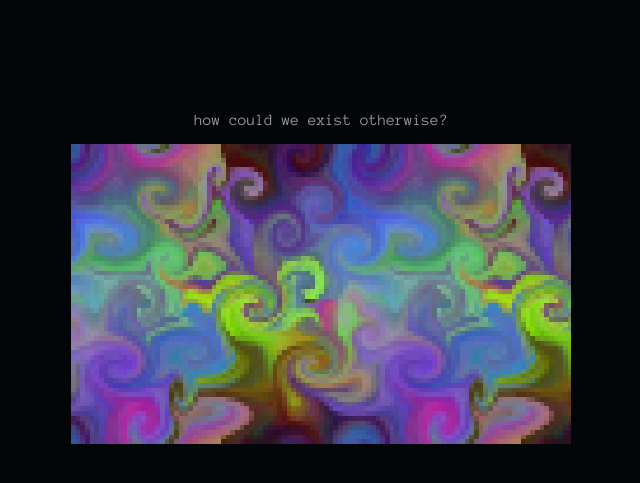
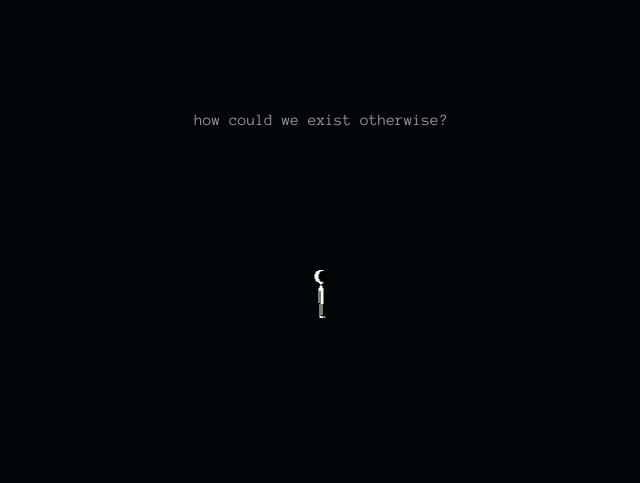
Before and after one commit to DiskoTecha/webgameengine, a website: page index.html in a window 1280 px wide. Shown: the part 131-614 px from the top of the page, without its empty margins (319-959 px from the left). Drawn offline with nearby package versions, Linux system fonts and the light colour scheme.

Commit message:
add camera methods for following, and updating to viewport

```diff
--- a/index.html
+++ b/index.html
@@ -8,6 +8,7 @@
 
     <script src="https://ajax.googleapis.com/ajax/libs/jquery/3.4.1/jquery.min.js"></script>
 
+    <script type="text/javascript" src="scripts/globalConstants.js" defer></script>
 
     <script type="text/javascript" src="scripts/orderedDictionary.js" defer></script>
     <script type="text/javascript" src="scripts/entity.js" defer></script>
--- a/public/scripts/camera.js
+++ b/public/scripts/camera.js
@@ -1,9 +1,27 @@
 class camera {
-  constructor() {
+	constructor(followTarget, orthographicSize, dynamic) {
 		this.pos = {
 			x : 0,
 			y : 0
+		};
+
+    // Half the height of the screen in pixels
+		this.orthographicSize = orthographicSize;
+
+    // Change this when implementing zoom to be the width/height in zoomed view
+    this.viewWidth = SCREEN_WIDTH;
+    this.viewHeight = SCREEN_HEIGHT;
+
+		this.followTarget = followTarget;
+
+    this.dynamic = dynamic;
+
+    // Initialize updateCallback function member
+    this.updateCallback = null;
 	}
+
+	getPosition() {
+		return this.pos;
 	}
 
   setPosition(x, y) {
@@ -11,13 +29,65 @@ class camera {
     this.pos.y = y;
   }
 
-  getPosition() {
+  setFollowTarget(entity) {
+    this.followTarget = entity;
+  }
+
+  checkIfFollowing() {
+    if (this.followTarget === null || this.followTarget === undefined) {
+      return false;
+    }
+    // Else
+    return true;
+  }
+
+  getFollowPosition() {
+    if (!this.checkIfFollowing()) {
+      console.log("Camera trying to find target position while followTarget is null/undefined");
       return this.pos;
     }
+    return this.followTarget.getPosition();
+  }
 
-  followEntity(entity, xFollow) {
+  centerOnFollow() {
+    if (!this.checkIfFollowing()) {
+      console.log("Camera trying to center on target while followTarget is null/undefined");
+      return;
+    }
 
+    this.pos.x = this.followTarget.getPosition().x - this.viewWidth / 2 + this.followTarget.getWidth() / 2;
+    this.pos.y = this.followTarget.getPosition().y - this.viewHeight / 2 + this.followTarget.getHeight() / 2;
+  }
+
+  // dynamicUpdate() function & callback
+  setUpdateCallback(callback) {
+    this.updateCallback = callback;
+  }
+
+  dynamicUpdate(timePerFrame, timeAtFrame) {
+    if (this.updateCallback) {
+      this.updateCallback(timePerFrame, timeAtFrame);
+    }
+    else if (dynamic) {
+      console.log("dynamic set true on camera constructor for " + this.name + ", however updateCallback function has not been set");
+      console.log("use setUpdateCallback() member function on " + this.name + " to activate updating");
+    }
   }
 }
 
-var mainCamera = new camera();
+
+var activeCamera = new camera(null, SCREEN_HEIGHT / 2, true);
+activeCamera.setUpdateCallback(function (timePerFrame, timeAtFrame) {
+  var speed = 0.1 // pixels/sec
+  var sPerFrame = timePerFrame / 1000; // sec/frame
+  var moveDist = speed * sPerFrame; // pixels/frame
+
+  activeCamera.setPosition(activeCamera.getPosition().x + moveDist, activeCamera.getPosition().y);
+});
+
+var newCamera = new camera(null, SCREEN_HEIGHT / 2, true);
+newCamera.setUpdateCallback(function (timePerFrame, timeAtFrame) {
+  newCamera.centerOnFollow();
+});
+
+activeCamera = newCamera;
--- a/public/scripts/entities/characters.js
+++ b/public/scripts/entities/characters.js
@@ -1,21 +1,27 @@
 var mc = new entity("Main Character", 1, true);
 
 mc.setImageSource("images/mc.png");
-mc.setPosition(400, 250);
+mc.setPosition(0, 250);
 mc.setMaxVel(175);
+mc.setWidth(25);
+mc.setHeight(50);
 mc.setUpdateCallback(function (timePerFrame, timeAtFrame) {
   var sPerFrame = timePerFrame / 1000;
   var pixelsToMove = mc.getMaxVel() * sPerFrame;
-  var newPos = mc.getPosition().x - pixelsToMove;
-  mc.setPosition(newPos, mc.getPosition().y);
+  var newPosX = mc.getPosition().x + pixelsToMove;
+  var newPosY = mc.getPosition().y - pixelsToMove / 3;
+  mc.setPosition(newPosX, newPosY);
 });
 
-var enemy1 = new entity("Enemy 1", 1, true);
+// Set followTarget of activeCamera to be the mc
+activeCamera.setFollowTarget(mc);
+
+var enemy1 = new entity("Enemy 1", 1, true, false, 500, 250);
 enemy1.setImageSource("images/enemy1.png");
 enemy1.setMaxVel(150);
 enemy1.setUpdateCallback(function(timePerFrame, timeAtFrame) {
   var sPerFrame = timePerFrame / 1000;
   var pixelsToMove = enemy1.getMaxVel() * sPerFrame;
-  var newPos = enemy1.getPosition().x + pixelsToMove;
+  var newPos = enemy1.getPosition().x - pixelsToMove;
   enemy1.setPosition(newPos, enemy1.getPosition().y);
 });
--- a/public/scripts/entity.js
+++ b/public/scripts/entity.js
@@ -1,5 +1,5 @@
 class entity {
-  constructor(name, renderLayer, dynamic, initPosX, initPosY) {
+  constructor(name, renderLayer, dynamic, cameraStatic, initPosX, initPosY) {
     this.name = name;
     this.renderLayer = renderLayer;
     this.pos = {
@@ -17,18 +17,25 @@ class entity {
     this.updateCallback = null;
 
     // If renderLayer isn't null/undefined, add to renderables orderedDictionary
-    if (renderLayer !== undefined && renderLayer !== null) {
+    if (typeof renderLayer === 'number') {
       renderables.add(renderLayer, this);
     }
 
     // If dynamic is defined, not null and true, add to dynamicObjects orderedDictionary
-    if (dynamic !== undefined && dynamic !== null && dynamic) {
+    if (typeof dynamic === 'boolean' && dynamic) {
       dynamicObjects.add(0, this);
+    }
+
+    // If cameraStatic is false, undefined, or null, add to cameraTransposed objectList
+    if ((typeof cameraStatic === 'boolean' && !cameraStatic) || cameraStatic === undefined || cameraStatic === null) {
+      cameraTransposed.add(0, this);
     }
 
     // Variables not set at definition
     this.source = null;
     this.maxVel = 0;
+    this.width = 0;
+    this.height = 0;
   }
 
   getPosition() {
@@ -64,6 +71,22 @@ class entity {
     this.maxVel = maxVel;
   }
 
+  getWidth() {
+    return this.width;
+  }
+
+  setWidth(width) {
+    this.width = width;
+  }
+
+  getHeight() {
+    return this.height;
+  }
+
+  setHeight(height) {
+    this.height = height;
+  }
+
   setUpdateCallback(callback) {
     this.updateCallback = callback;
   }
@@ -78,10 +101,10 @@ class entity {
     if (this.updateCallback) {
       this.updateCallback(timePerFrame, timeAtFrame);
     }
-    else {
-      console.log("dynamic set true on entity constructor for " + this.name + ", however updateCallback function has not been set");
-      console.log("use setUpdateCallback() member function on " + this.name + " to activate updating");
-    }
+    // else {
+    //   console.log("dynamic set true on entity constructor for " + this.name + ", however updateCallback function has not been set");
+    //   console.log("use setUpdateCallback() member function on " + this.name + " to activate updating");
+    // }
   }
 }
 
--- a/public/scripts/entityLists.js
+++ b/public/scripts/entityLists.js
@@ -1,3 +1,5 @@
 var renderables = new orderedDictionary();
 var dynamicObjects = new orderedDictionary();
 var collisionObjects = new orderedDictionary();
+
+var cameraTransposed = new orderedDictionary();
--- /dev/null
+++ b/public/scripts/globalConstants.js
@@ -0,0 +1,2 @@
+const SCREEN_WIDTH = 500;
+const SCREEN_HEIGHT = 300;
--- a/public/scripts/orderedDictionary.js
+++ b/public/scripts/orderedDictionary.js
@@ -93,8 +93,9 @@ class orderedDictionary {
   getOrderedArray() {
     // Check if empty orderedDictionary
     if (this.head === null) {
-      return null;
+      return new Array();
     }
+
     // Initialize return array
     var array = new Array();
     // Push the head's value first
--- a/public/scripts/update.js
+++ b/public/scripts/update.js
@@ -1,9 +1,20 @@
-var displayTime = "0";
+// var displayTime = "0";
 
 function update(timePerFrame, timeAtFrame) {
+  // Move dynamic objects first
   var dynObArray = dynamicObjects.getOrderedArray();
   for (var i = 0; i < dynObArray.length; i++) {
+    // Move according to dynOb movement
     dynObArray[i].dynamicUpdate(timePerFrame, timeAtFrame);
+  }
+
+  // Move camera last (in case it's following an entity that has moved this frame)
+  activeCamera.dynamicUpdate(timePerFrame, timeAtFrame);
+
+  var camTransed = cameraTransposed.getOrderedArray();
+  for (var i = 0; i < camTransed.length; i++) {
+    // Transpose according to camera position
+    camTransed[i].setPosition(camTransed[i].getPosition().x - activeCamera.getPosition().x, camTransed[i].getPosition().y - activeCamera.getPosition().y);
   }
 
   // displayTime = String(timeAtTick);
```
Lines whose indentation alone changed are shown as unchanged.
